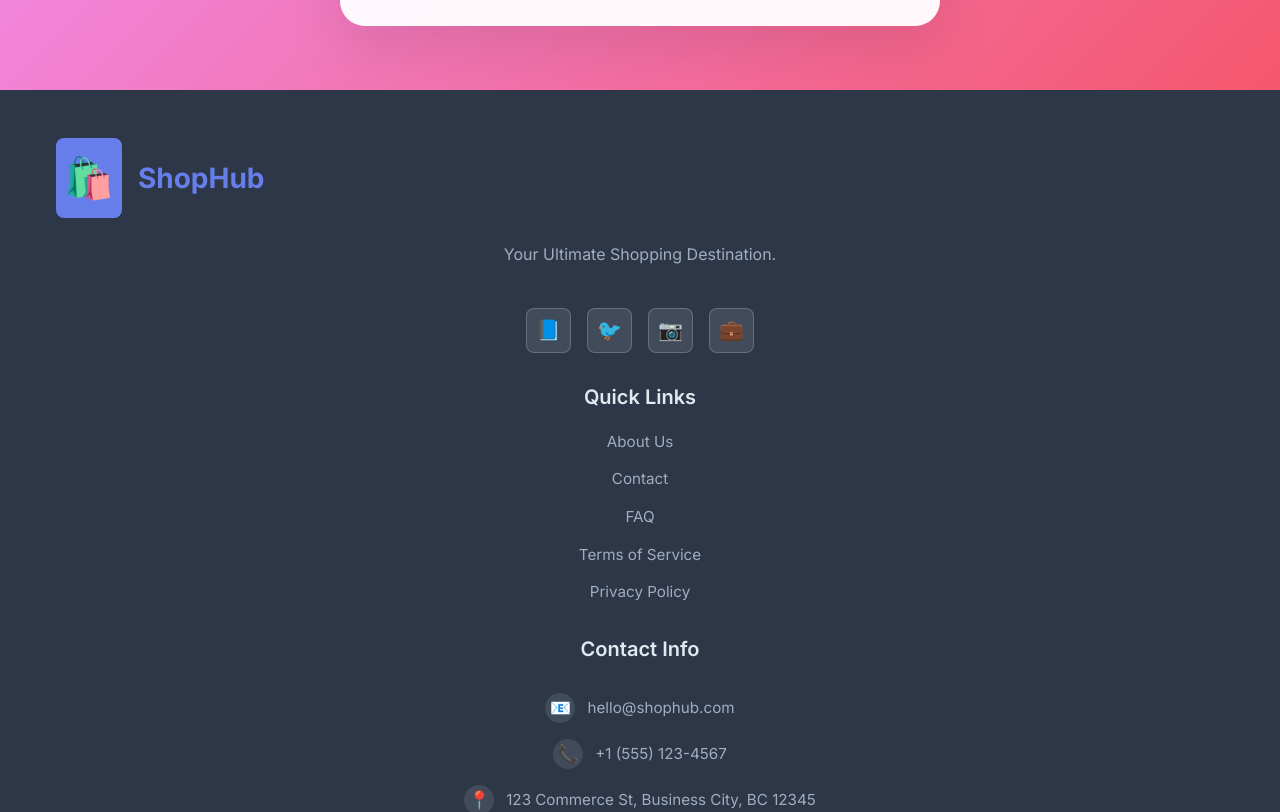
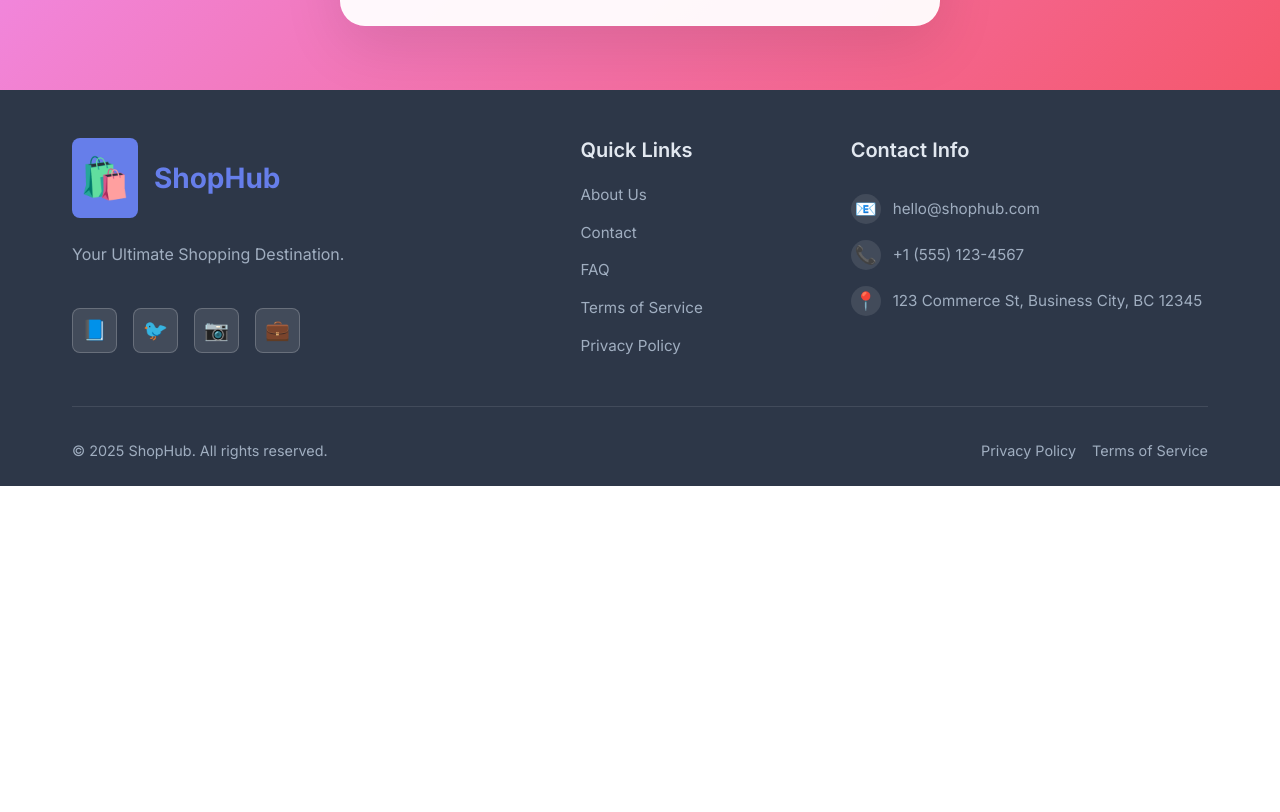
Before and after one commit to sauravxtha/shophub-react, a React (Vite) app: page / in a window 1280 px wide. Shown: the part 3651-4463 px from the top of the page. After the commit the page ends 4137 px from the top, so only its background shows below. Built offline with nearby package versions, Linux system fonts and the light colour scheme.

Commit message:
Enhance Footer component styles for improved responsiveness; adjust layout and alignment for larger screens

```diff
--- a/src/components/Footer/Footer.module.css
+++ b/src/components/Footer/Footer.module.css
@@ -172,3 +172,24 @@
 .legalLink:hover {
   color: #e2e8f0;
 }
+@media (min-width: 1024px) {
+  .container {
+    padding: 0 2rem;
+  }
+  .mainContent {
+    grid-template-columns: 2fr 1fr 1.5fr;
+    text-align: left;
+  }
+
+  .socialLinks {
+    justify-content: left;
+  }
+
+  .contactItem {
+    justify-content: left;
+  }
+  .copyrightContent {
+    flex-direction: row;
+    justify-content: space-between;
+  }
+}
```
